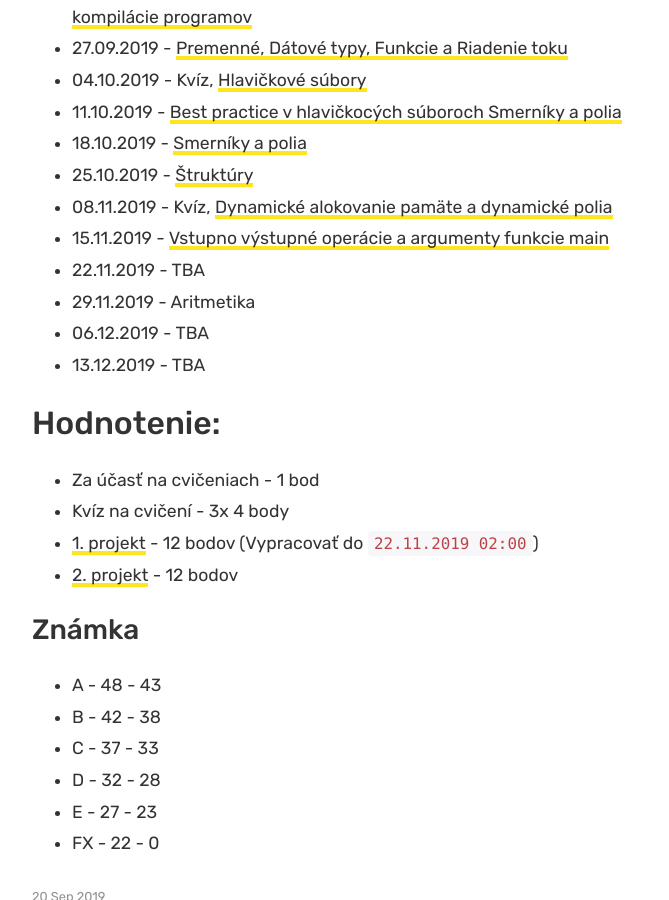
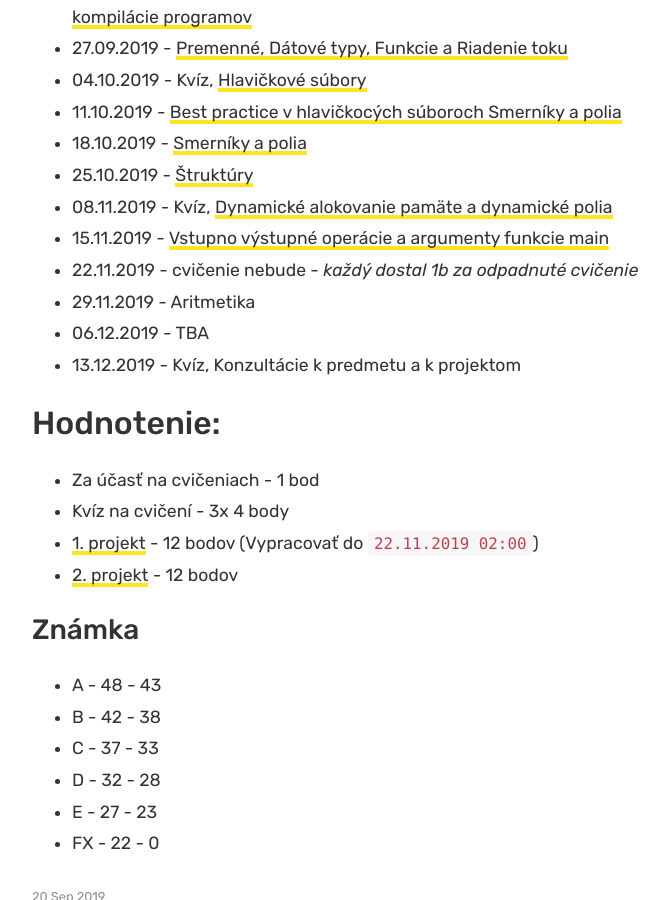
Before and after one commit to ppatrik/ppatrik.github.io, a Jekyll site: the page built from _posts/2019-09-20-JAC-0.md, in a window 1280 px wide and 900 px high, scrolled down 766 px. Shown: the whole window, without its empty margins (243-912 px from the left). Built offline with Jekyll 4.4.1, drawn with Linux system fonts in a browser that asks for light colours; comment, search, counter and statistics services are not loaded.

Commit message:
Update 2019-09-20-JAC-0.md

```diff
--- a/_posts/2019-09-20-JAC-0.md
+++ b/_posts/2019-09-20-JAC-0.md
@@ -16,10 +16,10 @@ author: ppatrik
 * 25.10.2019 - [Štruktúry]({{site.base_url}}/vyuka/jac/2019/10/25/JAC-Cvicenie06)
 * 08.11.2019 - Kvíz, [Dynamické alokovanie pamäte a dynamické polia]({{site.base_url}}/vyuka/jac/2019/11/08/JAC-Cvicenie07.html)
 * 15.11.2019 - [Vstupno výstupné operácie a argumenty funkcie main]({{site.base_url}}/vyuka/jac/2019/11/15/JAC-Cvicenie08.html)
-* 22.11.2019 - TBA
+* 22.11.2019 - cvičenie nebude - *každý dostal 1b za odpadnuté cvičenie*
 * 29.11.2019 - Aritmetika
 * 06.12.2019 - TBA
-* 13.12.2019 - TBA
+* 13.12.2019 - Kvíz, Konzultácie k predmetu a k projektom
 
 ## Hodnotenie:
 * Za účasť na cvičeniach - 1 bod
```
